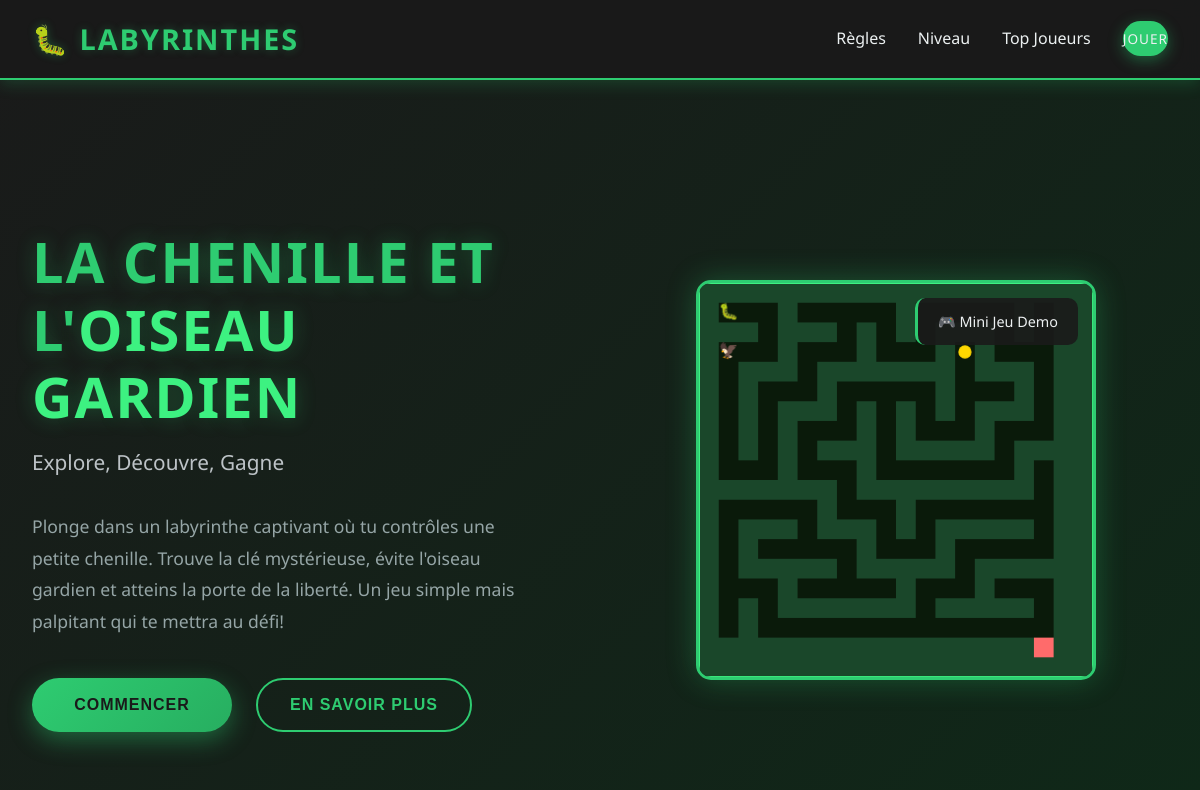
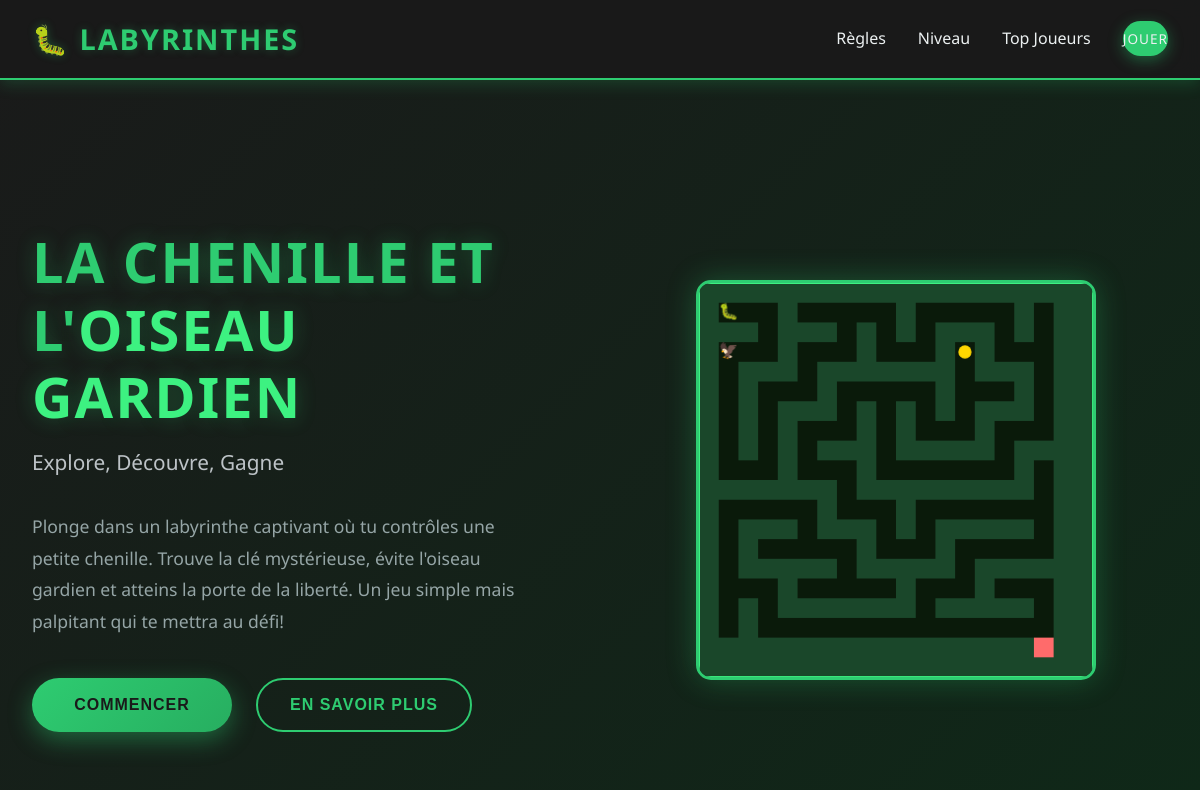
Before and after one commit to Lucasv9230/Electron_Labyrinthes, an Electron app: page front-end/html/index.html in a window 1200 px wide. Drawn offline with Linux system fonts and the light colour scheme.

Commit message:
update landing page

```diff
--- a/front-end/html/index.html
+++ b/front-end/html/index.html
@@ -39,9 +39,6 @@
     <div class="hero-visual">
       <div class="mini-game-container">
         <canvas id="miniGameCanvas"></canvas>
-        <div class="game-info">
-          <span>🎮 Mini Jeu Demo</span>
-        </div>
       </div>
     </div>
   </div>
```
